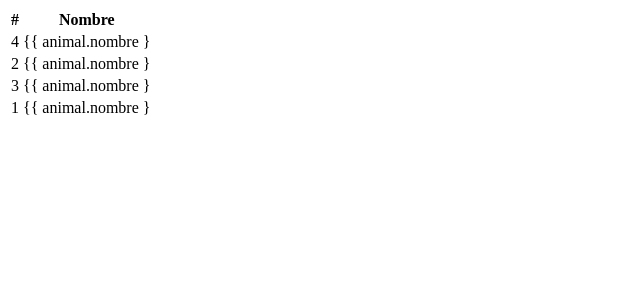
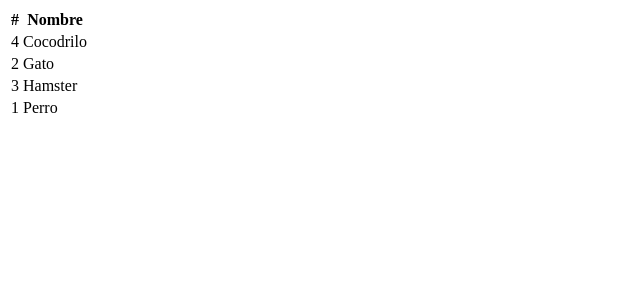
Before and after one commit to BoyAxl/PetWorld2, a Django app: template templates/producto/listar_animal.html in a window 1280 px wide. Shown: the top 300 px of the page, without its empty margins (0-640 px from the left). Run offline with Django 3.2, Linux system fonts and the light colour scheme; the template is opened without the code that fills it: values that come from a table or form of the project are taken from there, others are empty; data comes from the database, SQL or seed files in the repository; both versions use the stored data as it was after the commit; parts of the project's set-up code (start-up, migrations or seed data) failed here and were passed over.

Commit message:
modificaciones en listar y url de listado animales

```diff
--- a/apps/producto/views.py
+++ b/apps/producto/views.py
@@ -6,6 +6,7 @@ from .models import Animal
 def Home(request):
     return render(request,'index.html') #funcion que renderiza, pinta un template con la información que deseamos
 
+#CRUD que nos permite crear un objeto del tipo Animal
 def crearAnimal(request):
     if request.method == 'POST':
         animal_form = AnimalForm(request.POST)
@@ -16,7 +17,7 @@ def crearAnimal(request):
         animal_form = AnimalForm()
     return render(request,'producto/crear_animal.html',{'animal_form':animal_form})
 
-
+#CRUD que nos permite listar los objetos de tipo Animal
 def listarAnimal(request):
     animales = Animal.objects.all()
-    return render(request,'producto/listar_animal.html',{'animales' : Animal})
+    return render(request,'producto/listar_animal.html',{'animales':animales})
--- a/templates/producto/listar_animal.html
+++ b/templates/producto/listar_animal.html
@@ -18,7 +18,7 @@
             {% for animal in animales %}
             <tr>
                 <td>{{ animal.id }}</td>
-                <td>{{ animal.nombre }</td>
+                <td>{{ animal.nombre }}</td>
             </tr>
             {% endfor %}
         </tbody>
```
Also changed, not shown: apps/producto/migrations/0008_auto_20201110_1746.py (added), apps/producto/migrations/0009_auto_20201110_1758.py (added), db.sqlite3.
